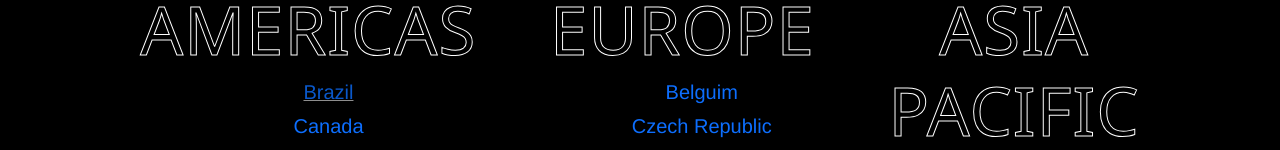
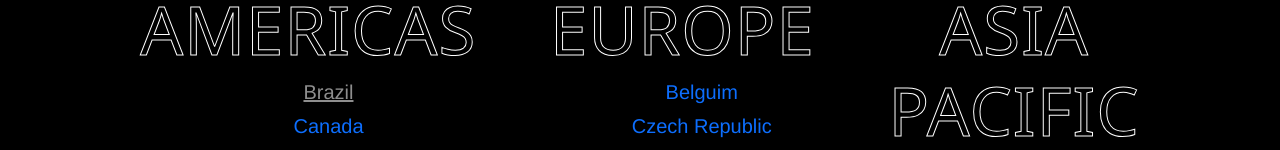
Before and after one commit to ArthurAndradee/Shoe-Store, a React (Create React App) app: page / in a window 1280 px wide. In both pictures the pointer is over the link "Brazil". Shown: the part 232-382 px from the top of the page. Built offline with nearby package versions, Linux system fonts and the light colour scheme; a web font is replaced by a local one.

Commit message:
Style: Corrected hover link conflict

```diff
--- a/src/Pages/LanguagePage/main.css
+++ b/src/Pages/LanguagePage/main.css
@@ -60,8 +60,8 @@ li {
     -webkit-text-stroke-color: 0;
  }
 
- li:hover {
-    color: #8e8e8e;
+ .link:hover {
+    color: #8e8e8e !important;
     cursor: pointer;
     text-decoration: underline;
  }
```
